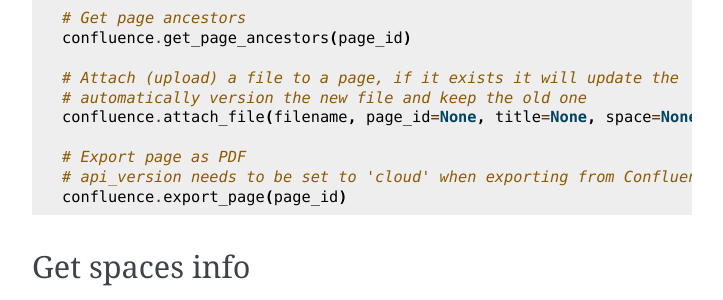
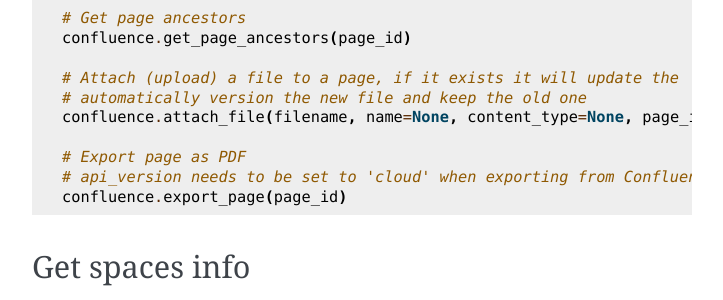
Before and after one commit to atlassian-api/atlassian-python-api, a Sphinx documentation site: the page built from docs/confluence.rst, in a window 1280 px wide and 900 px high, scrolled down 1576 px. Shown: the part 152-452 px from the top of the window, without its empty margins (388-1111 px from the left). Built offline with Sphinx 7.4.7, drawn with Linux system fonts in a browser that asks for light colours; pages that are not in the unit, such as notebooks, are missing from menus.

Commit message:
issue #281: adapt documentation

```diff
--- a/docs/confluence.rst
+++ b/docs/confluence.rst
@@ -90,7 +90,7 @@
 
     # Attach (upload) a file to a page, if it exists it will update the
     # automatically version the new file and keep the old one
-    confluence.attach_file(filename, page_id=None, title=None, space=None, comment=None)
+    confluence.attach_file(filename, name=None, content_type=None, page_id=None, title=None, space=None, comment=None)
 
     # Export page as PDF
     # api_version needs to be set to 'cloud' when exporting from Confluence Cloud.
```
